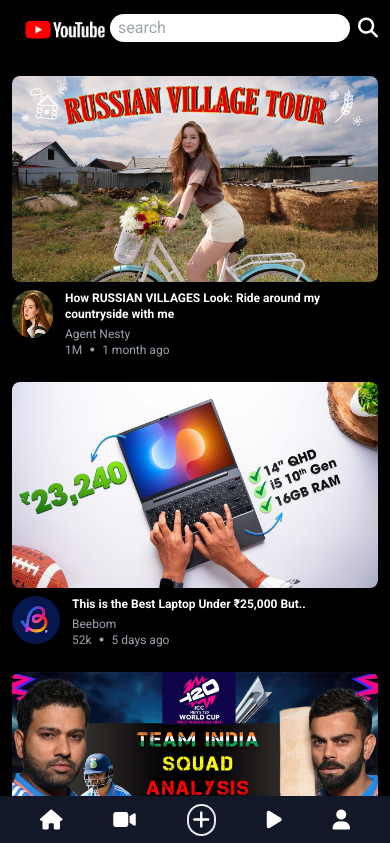
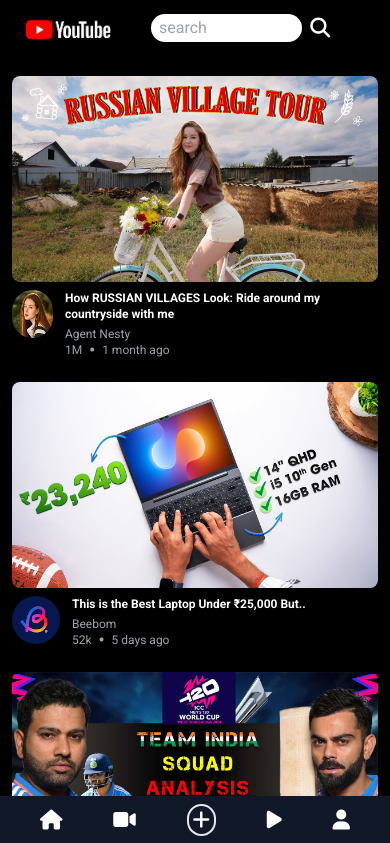
Before and after one commit to abhishekthakur797/youtube-clone, a website: page src/index.html in a window 390 px wide. Both pictures are taken after a click on the icon 368 px from the left and 28 px from the top of the page. Shown: the top 843 px of the page. Drawn offline with Linux system fonts and the light colour scheme.

Commit message:
added readme file

```diff
--- a/src/index.html
+++ b/src/index.html
@@ -39,7 +39,7 @@
           name="search"
           id="input-box"
           placeholder="search"
-          class="hidden rounded-full bg-white text-black outline-none border-none w-60 px-2 py-0.5 text-base md:block md:w-80 md:px-3 md:py-1.5 lg:block lg:w-80 lg:px-3 lg:py-1.5"
+          class="hidden rounded-full bg-white text-black outline-none border-none w-2/3 px-2 py-0.5 text-base md:block md:w-80 md:px-3 md:py-1.5 lg:block lg:w-80 lg:px-3 lg:py-1.5"
         />
         <i
           class="fa-solid fa-magnifying-glass search-icon cursor-pointer"
```
Also changed, not shown: readme.md (added), src/output.css.
